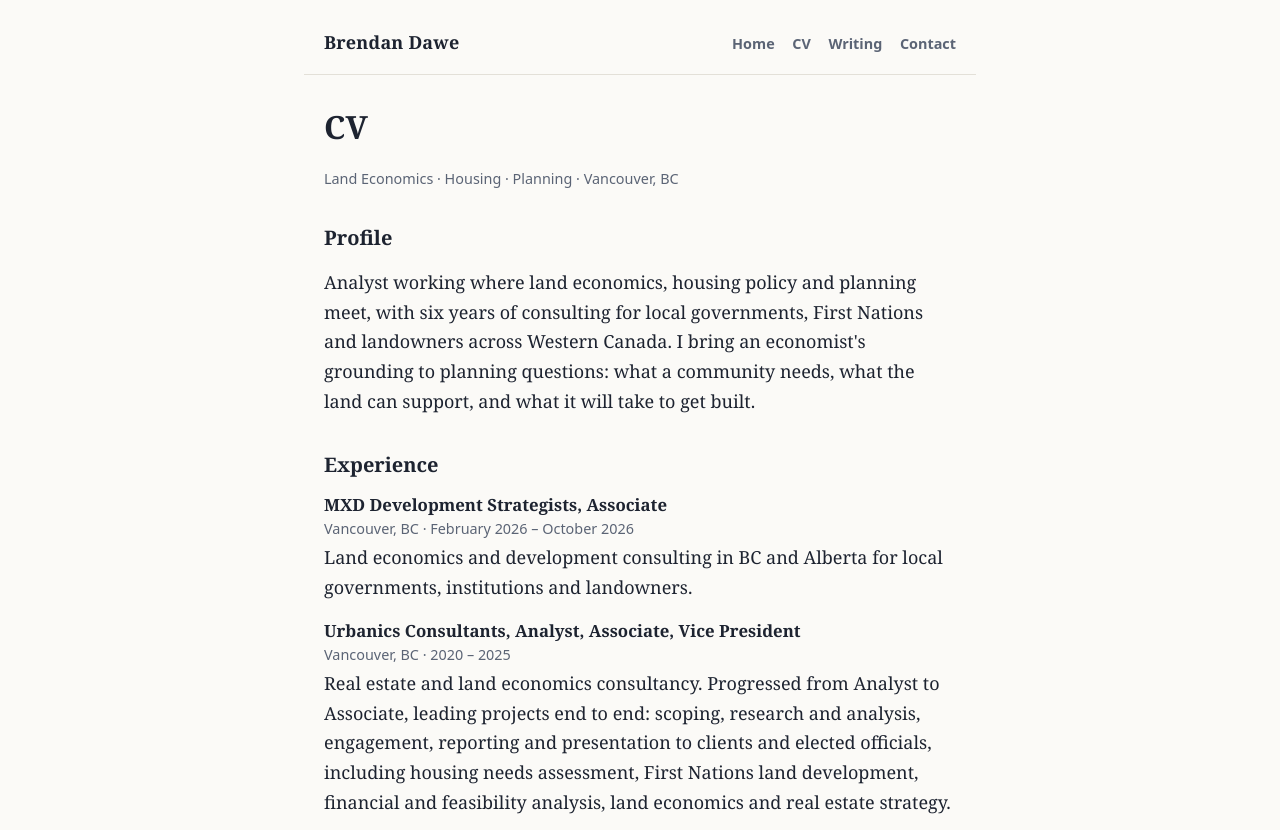
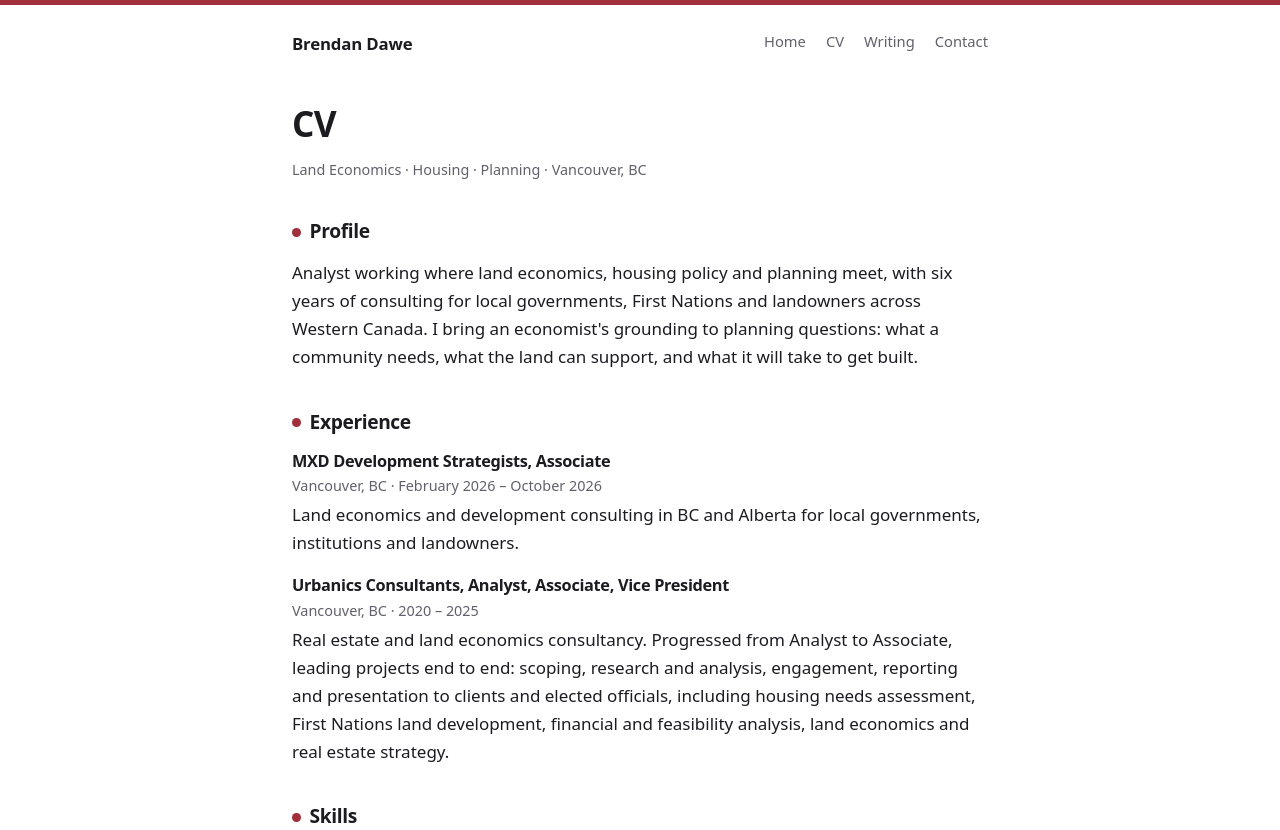
Before and after one commit to BSDawe/BrendandaweSite, an Astro site: page /cv in a window 1280 px wide. Shown: the top 830 px of the page. Built offline with nearby package versions, Linux system fonts and the light colour scheme; Astro itself is replaced by a stand-in of ours.

Commit message:
Restyle: brick red accent, rose hero panel, circular headshot, Inter/Source Serif
Self-hosted fonts via fontsource (no third-party requests). Square-cropped
portrait for the circular avatar; dark-mode palette included.

Co-Authored-By: Claude Sonnet 5.5 <noreply@anthropic.com>
Claude-Session: https://claude.ai/code/session_01RVsCKB97ZyGKgDhJUDzugp

```diff
--- a/package.json
+++ b/package.json
@@ -9,8 +9,10 @@
     "preview": "astro preview"
   },
   "dependencies": {
-    "astro": "^5.0.0",
     "@astrojs/rss": "^4.0.0",
-    "@astrojs/sitemap": "^3.2.0"
+    "@astrojs/sitemap": "^3.2.0",
+    "@fontsource-variable/inter": "^5.3.0",
+    "@fontsource-variable/source-serif-4": "^5.3.1",
+    "astro": "^5.0.0"
   }
 }
--- a/src/layouts/Base.astro
+++ b/src/layouts/Base.astro
@@ -1,4 +1,7 @@
 ---
+import '@fontsource-variable/inter';
+import '@fontsource-variable/source-serif-4';
+
 interface Props {
   title?: string;
   description?: string;
@@ -28,45 +31,67 @@ const nav = [
     <meta property="og:image" content="https://brendandawe.ca/brendan-dawe.jpg" />
     <style is:global>
       :root {
-        --bg: #fbfaf7;
-        --fg: #1d2330;
-        --muted: #5b6475;
-        --accent: #1f4e79;
-        --rule: #e3e0d8;
+        --bg: #ffffff;
+        --fg: #1c1b20;
+        --muted: #62606b;
+        --accent: #a12f3c;
+        --accent-fg: #ffffff;
+        --tint: #f9eaec;
+        --rule: #ececf0;
+        --sans: 'Inter Variable', system-ui, -apple-system, 'Segoe UI', sans-serif;
+        --serif: 'Source Serif 4 Variable', Georgia, serif;
       }
       @media (prefers-color-scheme: dark) {
-        :root { --bg: #14171d; --fg: #e8e6e1; --muted: #9aa3b2; --accent: #8fb8e0; --rule: #2a2f3a; }
+        :root {
+          --bg: #16141a; --fg: #eeebef; --muted: #a29fac;
+          --accent: #ec8e98; --accent-fg: #1b1115; --tint: #2a1d22; --rule: #2b2831;
+        }
       }
       * { box-sizing: border-box; }
       body {
         margin: 0;
         background: var(--bg);
         color: var(--fg);
-        font: 18px/1.65 Georgia, 'Iowan Old Style', 'Times New Roman', serif;
+        font: 17px/1.65 var(--sans);
+        border-top: 5px solid var(--accent);
+        -webkit-font-smoothing: antialiased;
       }
-      a { color: var(--accent); }
-      header, main, footer { max-width: 42rem; margin: 0 auto; padding: 0 1.25rem; }
-      header { display: flex; flex-wrap: wrap; justify-content: space-between; align-items: baseline; gap: 0.5rem 1.5rem; padding-top: 1.75rem; padding-bottom: 1rem; border-bottom: 1px solid var(--rule); }
-      .brand { font-weight: 700; text-decoration: none; color: var(--fg); letter-spacing: 0.01em; }
-      nav a { margin-left: 1.1rem; text-decoration: none; font: 600 0.9rem/1 system-ui, sans-serif; color: var(--muted); }
-      nav a:hover, nav a[aria-current='page'] { color: var(--accent); }
-      main { padding-top: 2rem; padding-bottom: 3rem; }
-      h1, h2, h3 { line-height: 1.25; }
-      h1 { font-size: 2rem; margin-top: 0; }
-      h2 { font-size: 1.25rem; margin-top: 2.2rem; }
-      .meta, .muted { color: var(--muted); font: 0.9rem/1.5 system-ui, sans-serif; }
-      .role { margin: 1.1rem 0; }
-      .role h3 { margin: 0; font-size: 1.05rem; }
-      .role p { margin: 0.2rem 0 0; }
+      a { color: var(--accent); text-underline-offset: 0.18em; }
+      header, main, footer { max-width: 46rem; margin: 0 auto; padding: 0 1.25rem; }
+      header { display: flex; flex-wrap: wrap; justify-content: space-between; align-items: center; gap: 0.5rem 1.5rem; padding-top: 1.5rem; padding-bottom: 1.25rem; }
+      .brand { font-weight: 700; font-size: 1.05rem; text-decoration: none; color: var(--fg); letter-spacing: -0.01em; }
+      nav { display: flex; gap: 1.25rem; }
+      nav a { text-decoration: none; font-weight: 500; font-size: 0.92rem; color: var(--muted); padding-bottom: 0.2rem; border-bottom: 2px solid transparent; }
+      nav a:hover { color: var(--fg); }
+      nav a[aria-current='page'] { color: var(--fg); border-bottom-color: var(--accent); }
+      main { padding-top: 1.5rem; padding-bottom: 3.5rem; }
+      h1, h2, h3 { font-family: var(--sans); line-height: 1.2; letter-spacing: -0.02em; }
+      h1 { font-size: 2.2rem; font-weight: 750; margin: 0 0 0.5rem; }
+      h2 { font-size: 1.2rem; font-weight: 700; margin: 2.4rem 0 0.6rem; }
+      h2::before { content: ''; display: inline-block; width: 0.55rem; height: 0.55rem; border-radius: 50%; background: var(--accent); margin-right: 0.55rem; vertical-align: 0.08em; }
+      h3 { font-size: 1.02rem; font-weight: 650; }
+      .meta, .muted { color: var(--muted); font-size: 0.9rem; line-height: 1.5; }
+      .role { margin: 1.2rem 0; }
+      .role h3 { margin: 0; }
+      .role p { margin: 0.25rem 0 0; }
       ul.posts { list-style: none; padding: 0; }
-      ul.posts li { margin: 1.2rem 0; }
+      ul.posts li { margin: 1.3rem 0; }
       footer { border-top: 1px solid var(--rule); padding-top: 1rem; padding-bottom: 2rem; }
-      .button { display: inline-block; padding: 0.5rem 1rem; border: 1px solid var(--accent); border-radius: 4px; text-decoration: none; font: 600 0.9rem/1.2 system-ui, sans-serif; }
-      .hero { display: grid; grid-template-columns: 1fr; gap: 1.5rem; }
-      @media (min-width: 40rem) { .hero { grid-template-columns: 12rem 1fr; align-items: start; } }
-      .portrait { width: 100%; max-width: 12rem; height: auto; border-radius: 6px; }
-      .tagline { margin: -0.5rem 0 1rem; color: var(--muted); font: 600 0.95rem/1.4 system-ui, sans-serif; letter-spacing: 0.02em; }
-      .callout { border-left: 3px solid var(--accent); padding-left: 1rem; }
+
+      .button { display: inline-block; padding: 0.6rem 1.15rem; border-radius: 999px; text-decoration: none; font-weight: 600; font-size: 0.92rem; line-height: 1.2; background: var(--accent); color: var(--accent-fg); border: 2px solid var(--accent); }
+      .button:hover { filter: brightness(1.08); }
+      .button.ghost { background: transparent; color: var(--accent); }
+
+      .hero { display: grid; grid-template-columns: 1fr; gap: 1.75rem; justify-items: center; text-align: center; background: var(--tint); border-radius: 18px; padding: 2rem 1.5rem; }
+      @media (min-width: 40rem) { .hero { grid-template-columns: 11rem 1fr; justify-items: start; text-align: left; align-items: center; padding: 2.25rem 2.25rem; gap: 2.25rem; } }
+      .portrait { width: 11rem; height: 11rem; border-radius: 50%; object-fit: cover; object-position: center; border: 5px solid var(--bg); box-shadow: 0 0 0 3px var(--accent); }
+      .tagline { margin: 0 0 1rem; color: var(--accent); font-weight: 600; font-size: 0.95rem; letter-spacing: 0.04em; text-transform: uppercase; }
+      .callout { margin: 1.1rem 0; padding: 0.7rem 1rem; background: var(--bg); border-left: 4px solid var(--accent); border-radius: 4px; text-align: left; }
+      .buttons { display: flex; flex-wrap: wrap; gap: 0.6rem; }
+      @media (max-width: 39.99rem) { .buttons { justify-content: center; } }
+
+      article { font-family: var(--serif); font-size: 1.12rem; line-height: 1.7; }
+      article h1, article h2, article h3, article .meta { font-family: var(--sans); }
       article li { margin: 0.35rem 0; }
       .note { border-left: 3px solid var(--rule); padding-left: 1rem; color: var(--muted); }
     </style>
--- a/src/pages/cv.astro
+++ b/src/pages/cv.astro
@@ -52,5 +52,5 @@ import Base from '../layouts/Base.astro';
     <li><strong>Abundant Housing Vancouver:</strong> Co-founder; former VP External.</li>
   </ul>
 
-  <p><a class="button" href="/contact/">Get in touch</a></p>
+  <p style="margin-top:2rem"><a class="button" href="/contact/">Get in touch</a></p>
 </Base>
```
Also changed, not shown: src/pages/index.astro (+3 -4 lines), public/brendan-dawe-square.jpg (added), 1 other file.
